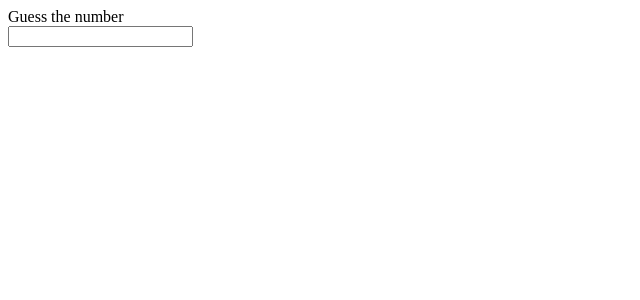
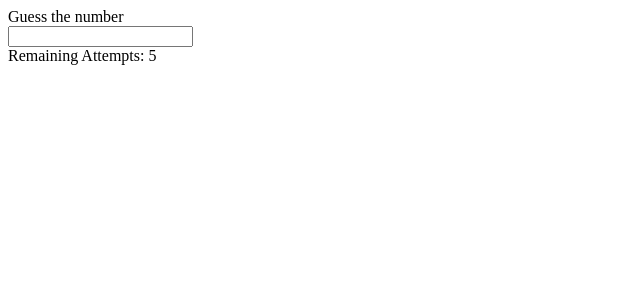
Before and after one commit to CrazySession/guessthenumber, a React (Create React App) app: page / in a window 1280 px wide. Shown: the top 300 px of the page, without its empty margins (0-640 px from the left). Built offline with nearby package versions, Linux system fonts and the light colour scheme.

Commit message:
added remaining attempts counter

```diff
--- a/src/actions/index.js
+++ b/src/actions/index.js
@@ -13,3 +13,12 @@ export const giveHint = (number, rndNumber) => {
         }
     }
 };
+
+export const count = (some) => {
+    return {
+        type: 'COUNT_ATTEMPTS',
+        payload: {
+            some : some
+        }
+    }
+};
--- a/src/components/App.js
+++ b/src/components/App.js
@@ -3,11 +3,11 @@ import { connect } from 'react-redux';
 import { createNumber } from "../actions";
 
 import SearchBar from './SearchBar';
+import RemainingAttempts from "./RemainingAttempts";
 
 class App extends Component {
     constructor(props){
         super(props);
-
         this.props.createNumber();
     }
 
@@ -16,6 +16,7 @@ class App extends Component {
     return (
         <div>
             <SearchBar  />
+            <RemainingAttempts   />
             {this.props.hint}
         </div>
     )
--- /dev/null
+++ b/src/components/RemainingAttempts.js
@@ -0,0 +1,14 @@
+import React from 'react';
+import { connect } from 'react-redux';
+
+const RemainingAttempts = (props) => {
+    return <div>Remaining Attempts: {props.counts}</div>
+};
+
+const mapStateToProps = (state) => {
+    return {
+        counts : state.counts
+    }
+};
+
+export default connect(mapStateToProps)(RemainingAttempts)
--- a/src/components/SearchBar.js
+++ b/src/components/SearchBar.js
@@ -1,6 +1,6 @@
 import React, { Component } from 'react';
 import { connect } from 'react-redux';
-import { giveHint } from "../actions";
+import { giveHint, count } from "../actions";
 
 class SearchBar extends Component {
     constructor(props){
@@ -15,10 +15,16 @@ class SearchBar extends Component {
 
         const compareNum = (e) => {
             e.preventDefault();
+            this.props.count(1);
             if (this.state.value === this.props.rndNumber) {
                 this.props.giveHint(this.state.value, this.props.rndNumber);
                 this.setState({ guessed : true });
             }else{
+                if (this.props.counts === 1){
+                    console.log('lost');
+                    this.setState({ guessed : true });
+                }
+
                 this.props.giveHint(this.state.value, this.props.rndNumber);
                 this.setState({ value : ''});
             }
@@ -42,7 +48,8 @@ class SearchBar extends Component {
 const mapStateToProps = (state) => {
     return {
         rndNumber : state.randomNumber,
+        counts : state.counts
     }
 };
 
-export default connect(mapStateToProps, { giveHint }) (SearchBar)
+export default connect(mapStateToProps, { giveHint, count }) (SearchBar)
--- a/src/reducers/index.js
+++ b/src/reducers/index.js
@@ -10,7 +10,6 @@ const randomNumber = (rndNumber = 0,action) => {
 
 const hintList = (hint = '',action) => {
     if (action.type === 'NUMBER_ENTERED'){
-        console.log(action.payload.number,action.payload.rndNumber);
         if (action.payload.number === action.payload.rndNumber) {
             return hint = 'success';
         }else if (action.payload.number < action.payload.rndNumber){
@@ -24,7 +23,18 @@ const hintList = (hint = '',action) => {
     return hint;
 };
 
+const counts = (count = 5,action) => {
+    if (action.type === 'COUNT_ATTEMPTS'){
+        count = count - action.payload.some;
+        // count-- also fine -- no need for action creaator variable
+        return count;
+    }
+
+    return count;
+};
+
 export default combineReducers({
     hintList : hintList,
-    randomNumber: randomNumber
+    randomNumber: randomNumber,
+    counts: counts
 });
```
